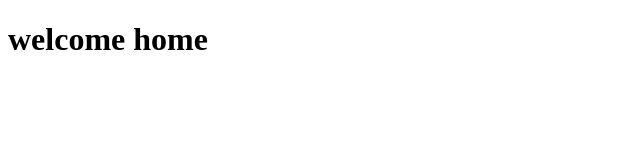
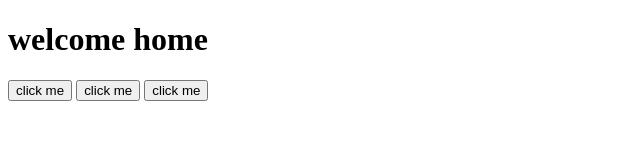
Before and after one commit to kikachukwu137/Node, a plain HTML site: page index.html in a window 1280 px wide. Shown: the whole page, without its empty margins (0-640 px from the left). Drawn offline with Linux system fonts and the light colour scheme.

Commit message:
new update

```diff
--- a/index.html
+++ b/index.html
@@ -7,6 +7,9 @@
 </head>
 <body>
     <h1>welcome home</h1>
+    <button>click me</button>
+    <button>click me</button>
+    <button>click me</button>
 
 </body>
 </html>
```
